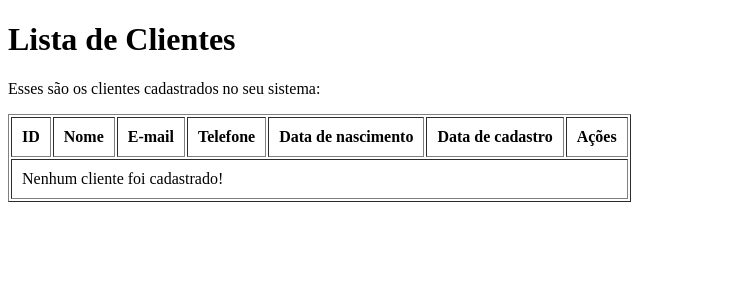
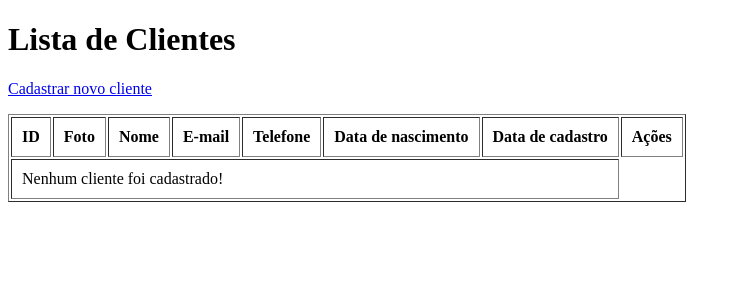
Before and after one commit to MatheusScola/sistemas_de_clientes, a PHP site: page /clientes.php in a window 1280 px wide. Shown: the top 300 px of the page, without its empty margins (0-741 px from the left). Run offline with PHP 8.4, Linux system fonts and the light colour scheme; data that the repository does not hold is empty.

Commit message:
Ajuste necessários para exibição e alteração da foto do cliente.
As opções de alteração de senha e foto também foram adicionadas ao arquivo 'clientes.php'.

```diff
--- a/cadastrar_clientes.php
+++ b/cadastrar_clientes.php
@@ -42,7 +42,6 @@ if(count($_POST) > 0){
         } else {
             $erro = "A data de nascimento deve seguir o padrão: DD/MM/AAAA";
         }
-
     }
 
     if (!empty($telefone)) {
@@ -63,7 +62,7 @@ if(count($_POST) > 0){
     }
 
     $path = "";
-    if (isset($_FILES['foto'])) {
+    if (!empty($_FILES['foto']['name'])) {
         $foto = $_FILES['foto'];
 
         // Conferindo se a foto é válida.
--- a/clientes.php
+++ b/clientes.php
@@ -20,11 +20,12 @@ $num_clientes = $query_clientes->num_rows;
 <body>
 
     <h1>Lista de Clientes</h1>
-    <p>Esses são os clientes cadastrados no seu sistema:</p>
+    <p><a href="cadastrar_clientes.php">Cadastrar novo cliente</a></p>
 
     <table border="1" cellpadding = "10">
         <thead>
             <th>ID</th>
+            <th>Foto</th>
             <th>Nome</th>
             <th>E-mail</th>
             <th>Telefone</th>
@@ -47,6 +48,7 @@ $num_clientes = $query_clientes->num_rows;
                     $Dt_cadastro = "Não informado";
                     $Dt_nascimento = "Não informado";
                     $telefone = "Não informado";
+                    $foto = "Não informada";
 
                     // Tratando as variáveis.
 
@@ -54,22 +56,27 @@ $num_clientes = $query_clientes->num_rows;
                         $telefone = formatar_telefone($cliente['telefone']);
                     }
 
-                    if(!empty($cliente['nascimento'])) {
+                    if(!empty($cliente['nascimento']) && $cliente['nascimento'] != "0000-00-00") {
                         $Dt_nascimento = formatar_data($cliente['nascimento']);
                     }
 
                     if(!empty($cliente['cadastro'])) {
                         $Dt_cadastro = date("d/m/Y H:i", strtotime($cliente['cadastro']));
                     }
+
+                    if(!empty($cliente['foto'])) {
+                        $foto = $cliente['foto'];
+                    }
                 ?>
                 <tr>
                     <!-- Exibindo os dados dos clientes -->
 
                     <td style="text-align: center;"><?php echo $cliente['id'] ?></td>
+                    <td><img height="50" src="<?php echo $cliente['foto']; ?>"></td>
                     <td><?php echo $cliente['nome'] ?></td>
                     <td><?php echo $cliente['email'] ?></td>
                     <td><?php echo $telefone ?></td>
-                    <td><?php echo $Dt_nascimento ?></td>
+                    <td style="text-align: center;" ><?php echo $Dt_nascimento ?></td>
                     <td><?php echo $Dt_cadastro ?></td>
                     <td><a href="editar_clientes.php?id=<?php echo $cliente['id'] ?>">Editar</a> <a href="excluir_clientes.php?id=<?php echo $cliente['id'] ?>">Deletar</a></td> <!-- Criando links das páginas de manipulação do cliente. -->
 
```
Also changed, not shown: editar_clientes.php (+40 -13 lines).
